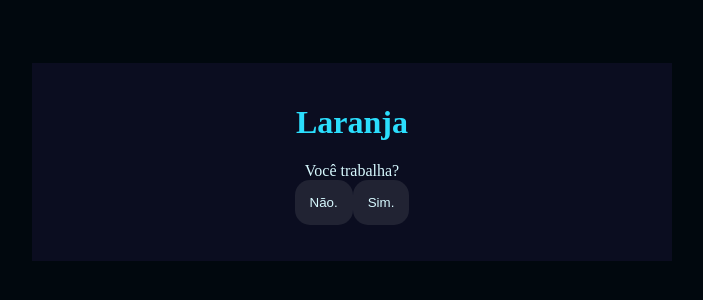
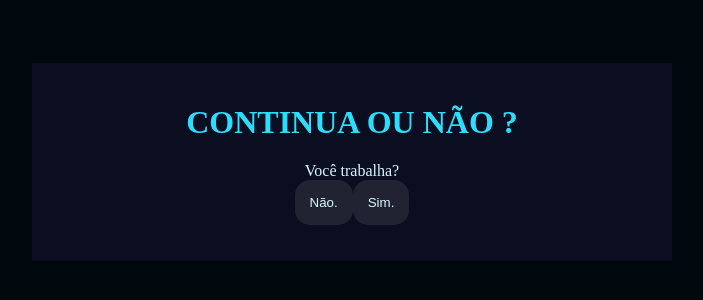
Before and after one commit to dudams5/Brainstorming-ATUALIZADO, a plain HTML site: page index.html in a window 1280 px wide. Shown: the part 246-546 px from the top of the page, without its empty margins (288-991 px from the left). Drawn offline with Linux system fonts and the light colour scheme.

Commit message:
Update index.html

```diff
--- a/index.html
+++ b/index.html
@@ -4,11 +4,11 @@
     <meta charset="UTF-8">
     <meta name="viewport" content="width=device-width, initial-scale=1.0">
     <link rel="stylesheet" href="style.css">
-    <title>Laranja</title>
+    <title>CONTINUA OU NÃO ?</title>
 </head>
 <body>
     <div class="caixa-principal">
-        <h1>Laranja</h1>
+        <h1>CONTINUA OU NÃO ?</h1>
         <div class="caixa-perguntas"></div>
         <div class="caixa-alternativas"></div>
         <div class="caixa-resultado">
```
